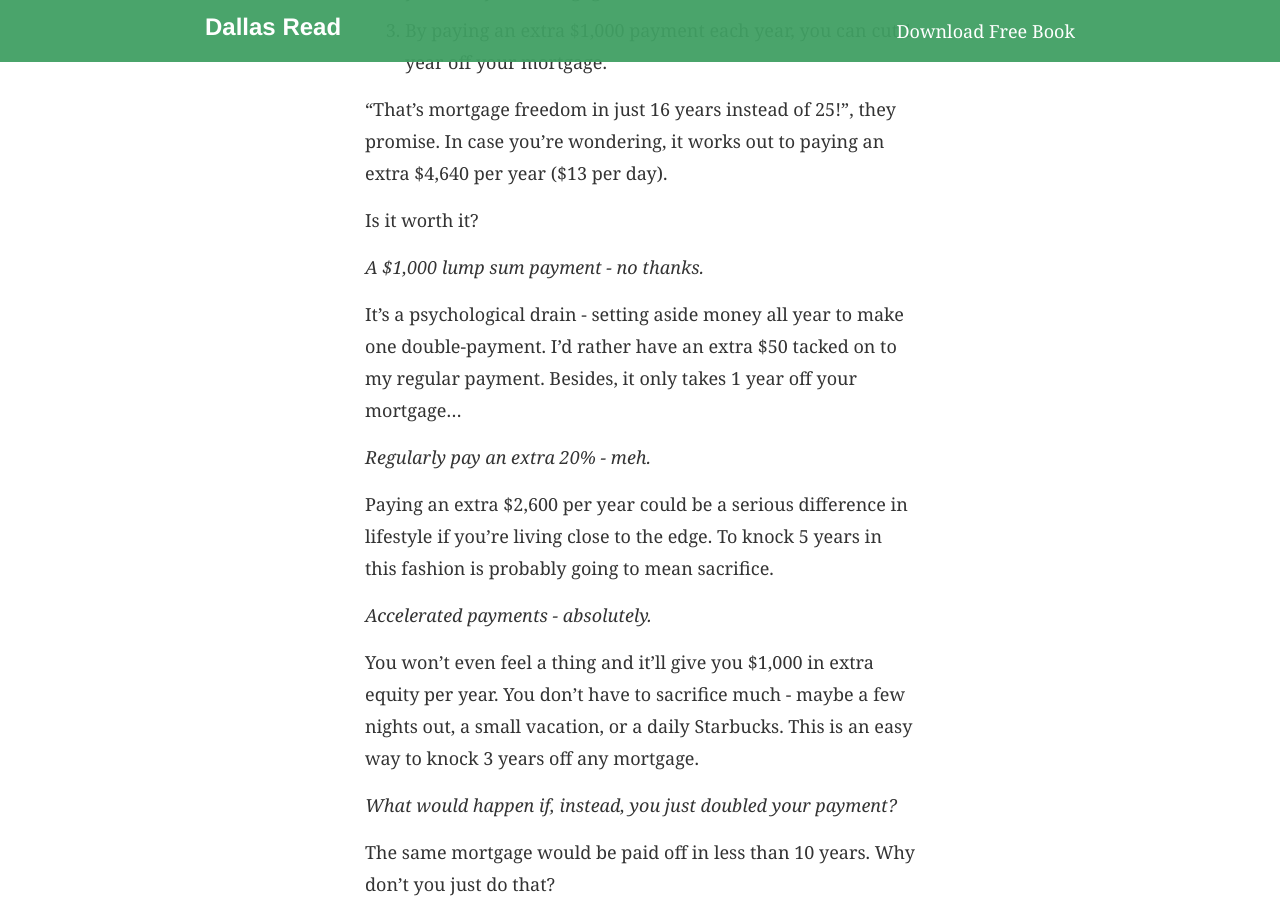
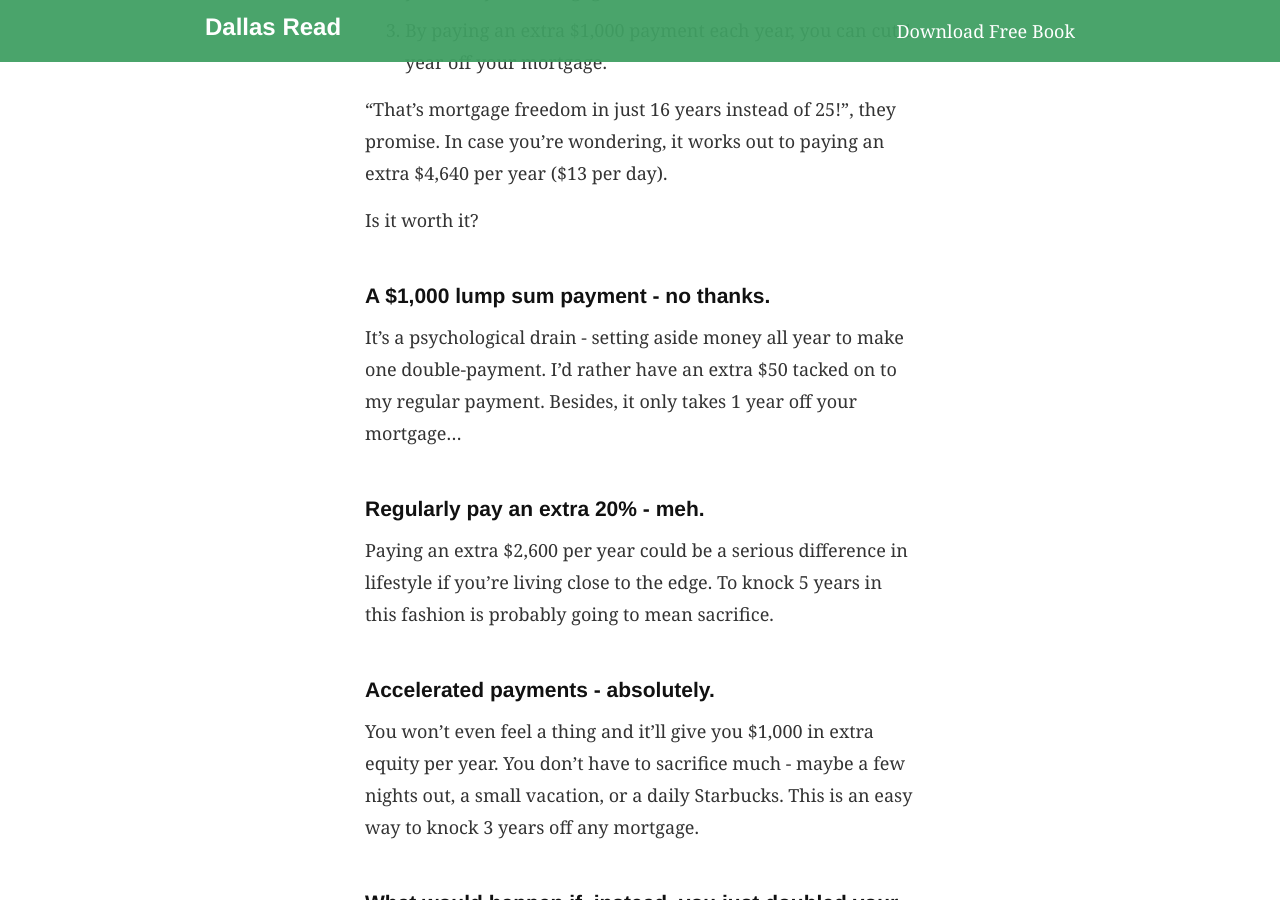
Before and after one commit to dallasread/www.dallasread.com, a Jekyll site: the page built from _posts/musings/2013-11-19-how-to-pay-off-your-home-in-10-years.md, in a window 1280 px wide and 900 px high, scrolled down 627 px. Built offline with Jekyll 4.4.1, drawn with Linux system fonts in a browser that asks for light colours; Markdown is read by kramdown in place of the engine named in the settings.

Commit message:
Formatting.

```diff
--- a/_posts/musings/2013-11-19-how-to-pay-off-your-home-in-10-years.md
+++ b/_posts/musings/2013-11-19-how-to-pay-off-your-home-in-10-years.md
@@ -15,14 +15,14 @@ Yesterday, while I was banking online, PC Financial offered [this home-buying ad
 
 Is it worth it?
 
-#### A $1,000 lump sum payment - no thanks.
+### A $1,000 lump sum payment - no thanks.
 It's a psychological drain - setting aside money all year to make one double-payment. I'd rather have an extra $50 tacked on to my regular payment. Besides, it only takes 1 year off your mortgage...
 
-#### Regularly pay an extra 20% - meh.
+### Regularly pay an extra 20% - meh.
 Paying an extra $2,600 per year could be a serious difference in lifestyle if you're living close to the edge. To knock 5 years in this fashion is probably going to mean sacrifice.
 
-#### Accelerated payments - absolutely.
+### Accelerated payments - absolutely.
 You won't even feel a thing and it'll give you $1,000 in extra equity per year. You don't have to sacrifice much - maybe a few nights out, a small vacation, or a daily Starbucks. This is an easy way to knock 3 years off any mortgage.
 
-#### What would happen if, instead, you just doubled your payment?
+### What would happen if, instead, you just doubled your payment?
 The same mortgage would be paid off in less than 10 years. Why don't you just do that?
```
